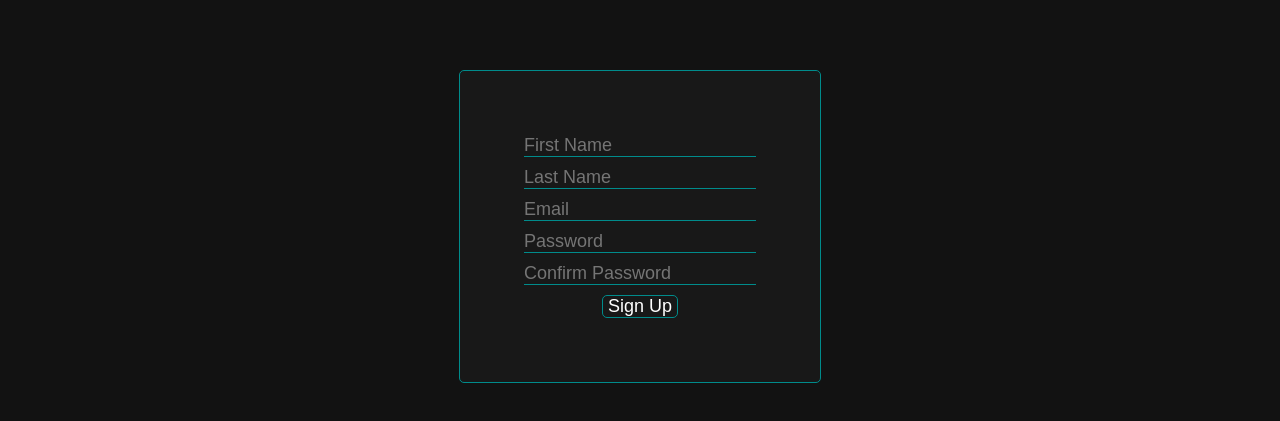
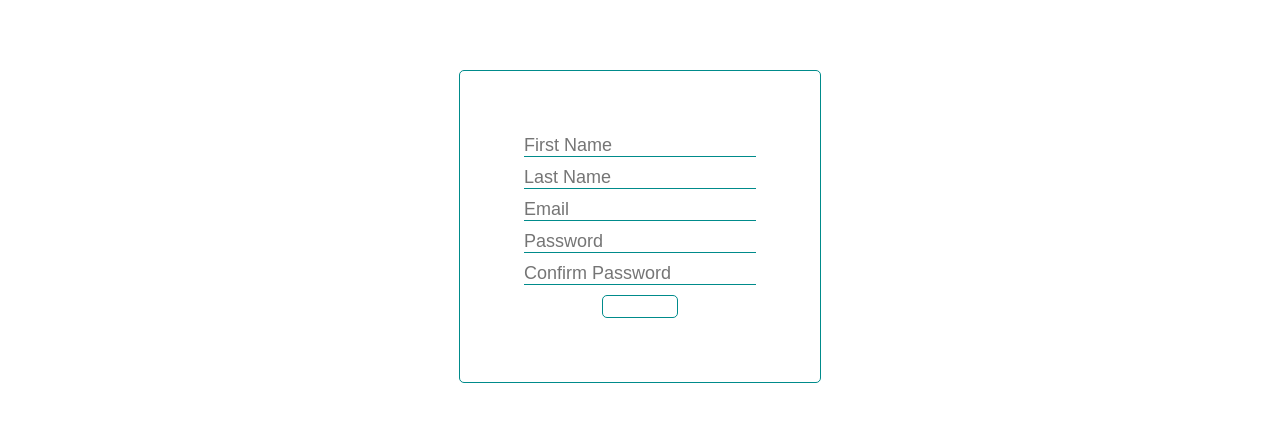
Before and after one commit to rookie2675/blog-website, a Next.js app: page /signup in a window 1280 px wide. Shown: the part 211-632 px from the top of the page. Built offline with nearby package versions, Linux system fonts and the light colour scheme.

Commit message:
Introduced light/dark mode.

```diff
--- a/app/article/[id]/page.module.css
+++ b/app/article/[id]/page.module.css
@@ -12,7 +12,7 @@
     text-align: center;
     margin-top: 2%;
     margin-bottom: 2%;
-    border-bottom: 1px solid darkcyan;
+    border-bottom: 1px solid var(--accent-color);
 }
 
 .author {
--- a/app/globals.css
+++ b/app/globals.css
@@ -1,3 +1,8 @@
+:root {
+    --accent-color: darkcyan;
+    color-scheme: light dark;
+}
+
 * {
     margin: 0;
     padding: 0;
@@ -10,9 +15,13 @@ html {
 
 body {
     height: 100%;
-    color: white;
-    background: #121212;
-    font-family: Arial, Helvetica, sans-serif;
+    font-family: Geist;
+    display: flex;
+    flex-direction: column;
+}
+
+main {
+    flex: 1;
 }
 
 h1 {
@@ -31,20 +40,19 @@ a {
 button {
     cursor: pointer;
     color: white;
-    border: 1px solid darkcyan;
+    border: 1px solid var(--accent-color);
     background-color: transparent;
     border-radius: 5px;
 }
 
 button:hover {
     transition: 0.3s;
-    background-color: darkcyan;
+    background-color: var(--accent-color);
 }
 
 input {
     border: none;
-    border-bottom: 1px solid darkcyan;
-    color: white;
+    border-bottom: 1px solid var(--accent-color);
     background-color: transparent;
 }
 
--- a/app/login/page.module.css
+++ b/app/login/page.module.css
@@ -17,7 +17,7 @@
 
 .form {
     border-radius: 5px;
-    border: 1px solid darkcyan;
+    border: 1px solid var(--accent-color);
     padding: 5%;
     background-color: rgba(255, 255, 255, 0.025);
     gap: 10px;
--- a/app/signup/page.module.css
+++ b/app/signup/page.module.css
@@ -17,7 +17,7 @@
 
 .form {
     border-radius: 5px;
-    border: 1px solid darkcyan;
+    border: 1px solid var(--accent-color);
     padding: 5%;
     background-color: rgba(255, 255, 255, 0.025);
     gap: 10px;
```
